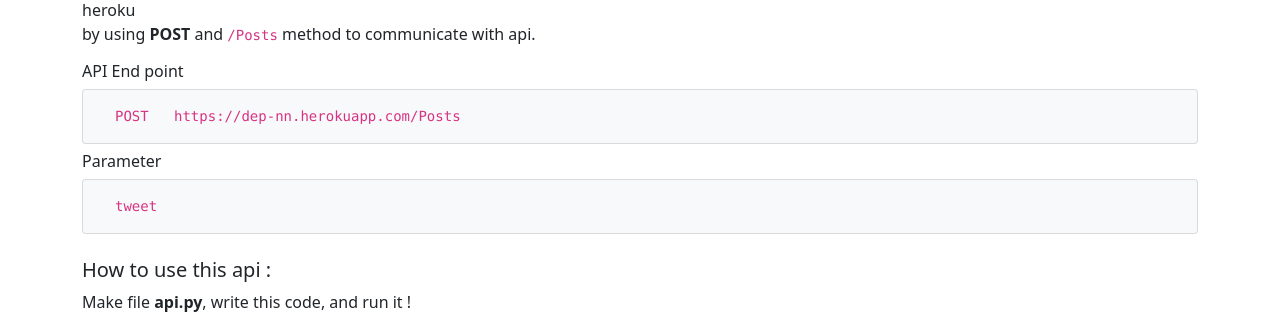
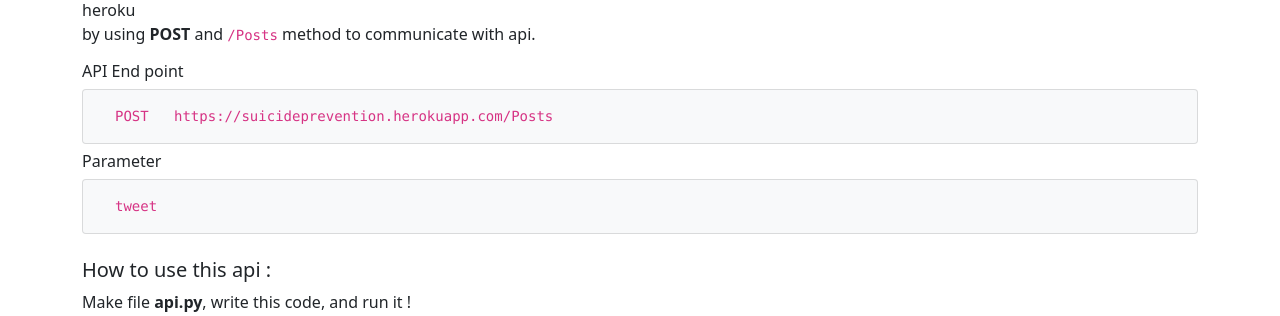
Before and after one commit to DSamodra/scd, a Flask app: page / in a window 1280 px wide. Shown: the part 148-464 px from the top of the page. Run offline with Flask 2, Linux system fonts and the light colour scheme.

Commit message:
Update index.html

```diff
--- a/templates/index.html
+++ b/templates/index.html
@@ -31,7 +31,7 @@
       <!-- endpoint -->
       <h6 class="my-2">API End point</h6>
       <div class="card bg-light">
-        <code class="ms-3 card-body">POST &nbsp https://dep-nn.herokuapp.com/Posts</code>
+        <code class="ms-3 card-body">POST &nbsp https://suicideprevention.herokuapp.com/Posts</code>
       </div>
 
       <!-- parameter -->
```
